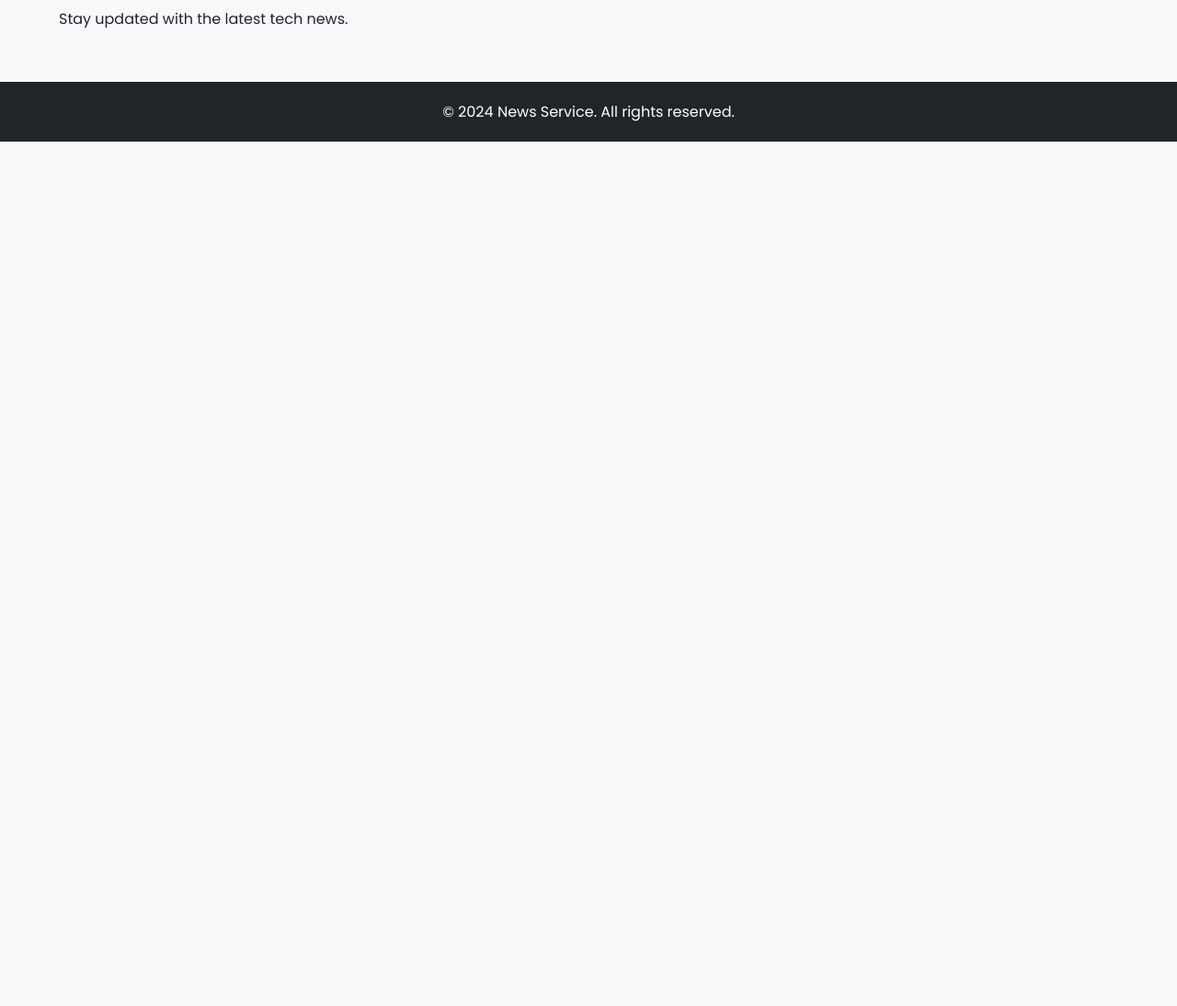
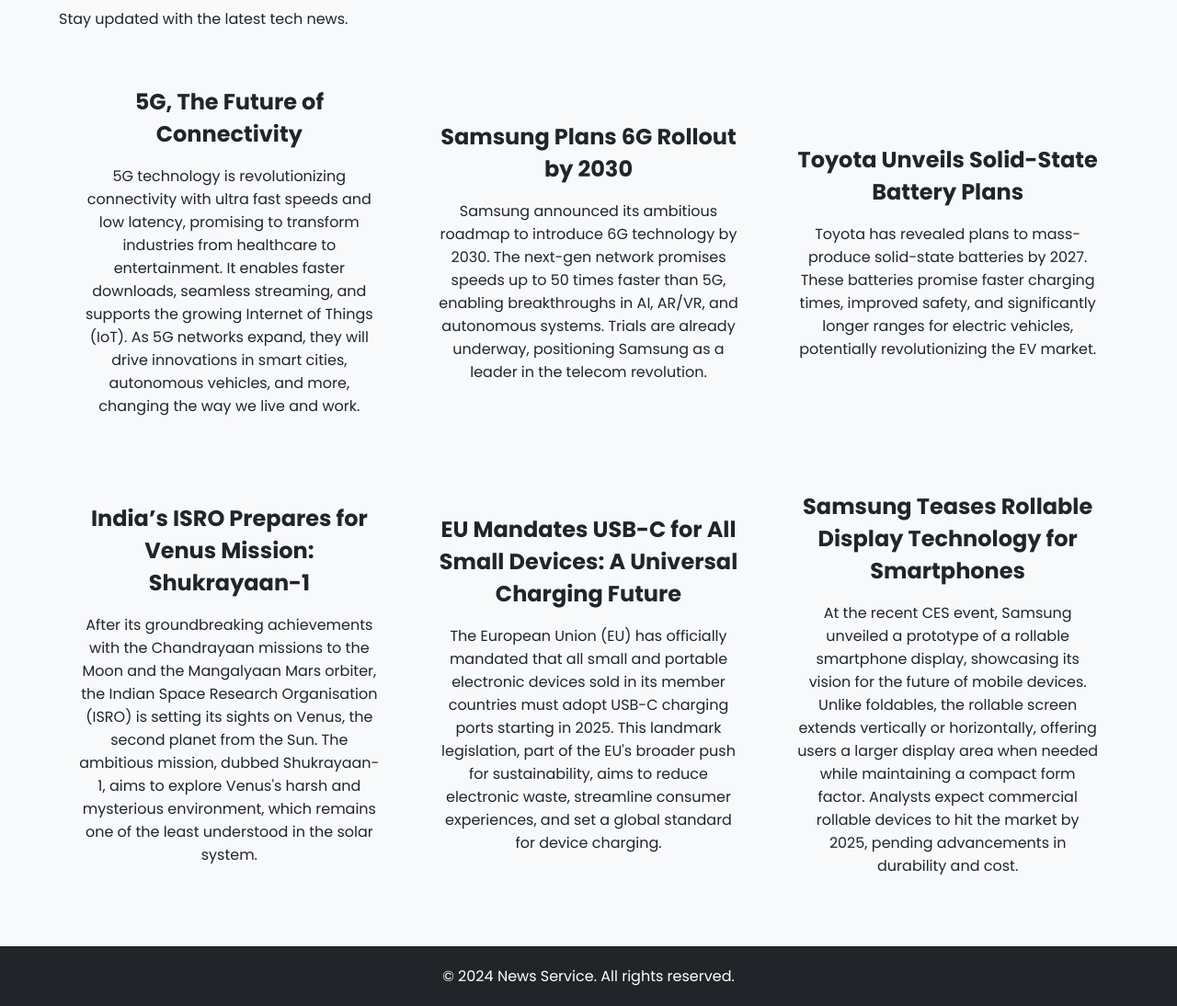
Before and after one commit to Siyar2023/News_Service, a website built with webpack: page pages/tech.html in a window 1280 px wide. Shown: the part 280-1374 px from the top of the page at 92% size. Before the commit the page ends 800 px from the top, so only its background shows below. Built offline with nearby package versions, Linux system fonts and the light colour scheme.

Commit message:
Added tech news to the tech page

```diff
--- a/pages/tech.html
+++ b/pages/tech.html
@@ -29,8 +29,67 @@
 <main>
   <section id="news" class="container">
     <h2>💻 Tech News</h2>
+    <p>Stay updated with the latest tech news.</p>
+    <div class="news-grid">
+      <article class="news-card">
+        <div class="news-content">
+          <h3>5G, The Future of Connectivity</h3>
+          <p>5G technology is revolutionizing connectivity with ultra fast speeds and low latency, promising to transform industries from healthcare to entertainment.
+            It enables faster downloads, seamless streaming, and supports the growing Internet of Things (IoT).
+            As 5G networks expand, they will drive innovations in smart cities, autonomous vehicles, and more,
+            changing the way we live and work.</p>
+        </div>
+      </article>
+      <article class="news-card">
+        <div class="news-content">
+          <h3>Samsung Plans 6G Rollout by 2030</h3>
+          <p>Samsung announced its ambitious roadmap to introduce 6G technology by 2030.
+            The next-gen network promises speeds up to 50 times faster than 5G, enabling breakthroughs in AI, AR/VR,
+            and autonomous systems. Trials are already underway, positioning Samsung as a leader in the telecom
+            revolution.</p>
+        </div>
+      </article>
+      <article class="news-card">
+        <div class="news-content">
+          <h3>Toyota Unveils Solid-State Battery Plans</h3>
+          <p>Toyota has revealed plans to mass-produce solid-state batteries by 2027.
+            These batteries promise faster charging times, improved safety, and significantly longer ranges for electric
+            vehicles, potentially revolutionizing the EV market.</p>
+        </div>
+      </article>
+    </div>
 
-    <p>Stay updated with the latest tech news.</p>
+    <div class="news-grid">
+      <article class="news-card">
+        <div class="news-content">
+          <h3>India’s ISRO Prepares for Venus Mission: Shukrayaan-1</h3>
+          <p>After its groundbreaking achievements with the Chandrayaan missions to the Moon and the Mangalyaan Mars
+            orbiter, the Indian Space Research Organisation (ISRO) is setting its sights on Venus,
+            the second planet from the Sun. The ambitious mission, dubbed Shukrayaan-1,
+            aims to explore Venus's harsh and mysterious environment, which remains one of the least understood in
+            the solar system.</p>
+        </div>
+      </article>
+      <article class="news-card">
+        <div class="news-content">
+          <h3>EU Mandates USB-C for All Small Devices: A Universal Charging Future</h3>
+          <p>The European Union (EU) has officially mandated that all small and portable electronic devices sold in its
+            member countries must adopt USB-C charging ports starting in 2025. This landmark legislation,
+            part of the EU's broader push for sustainability, aims to reduce electronic waste,
+            streamline consumer experiences, and set a global standard for device charging.</p>
+        </div>
+      </article>
+      <article class="news-card">
+        <div class="news-content">
+          <h3>Samsung Teases Rollable Display Technology for Smartphones</h3>
+          <p>At the recent CES event, Samsung unveiled a prototype of a rollable smartphone display, showcasing its
+            vision for the future of mobile devices. Unlike foldables, the rollable screen extends vertically or
+            horizontally, offering users a larger display area when needed while maintaining a compact form factor.
+            Analysts expect commercial rollable devices to hit the market by 2025, pending advancements in durability
+            and cost.</p>
+        </div>
+      </article>
+    </div>
   </section>
 </main>
 
```
